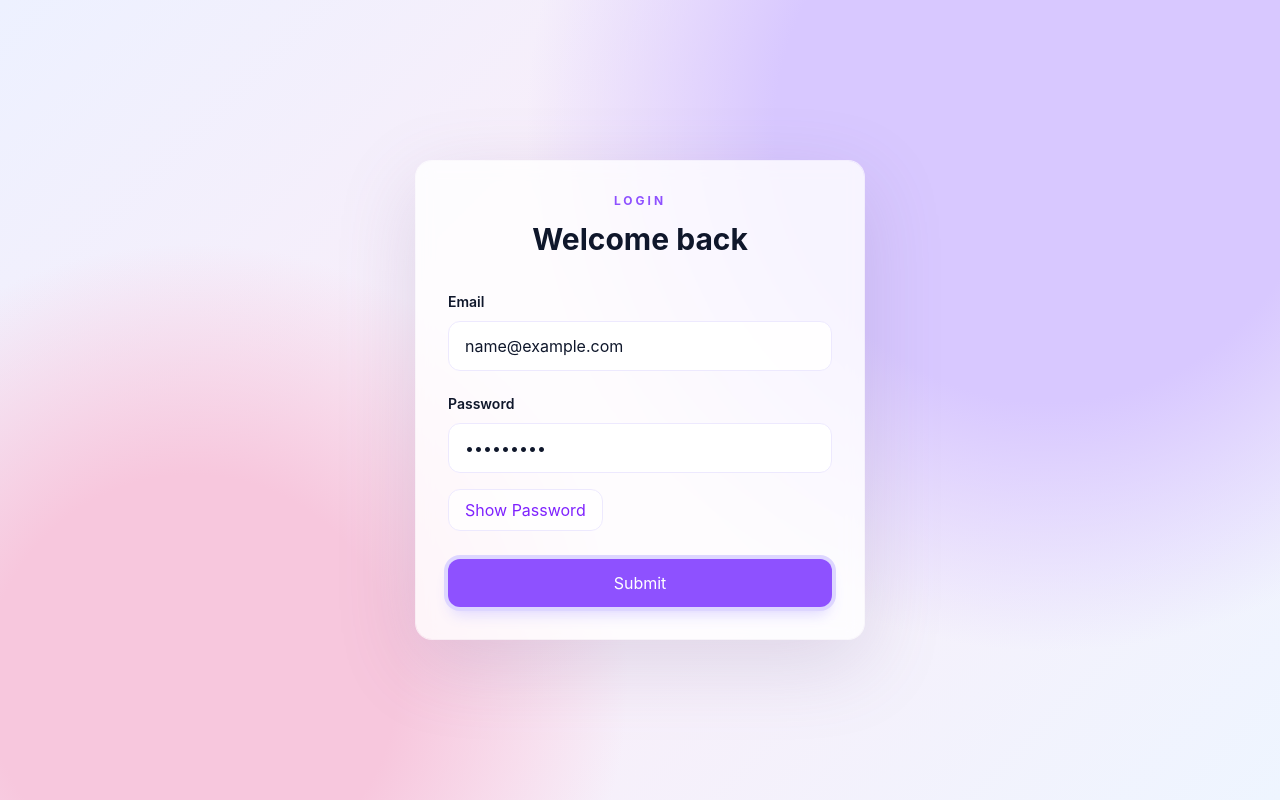
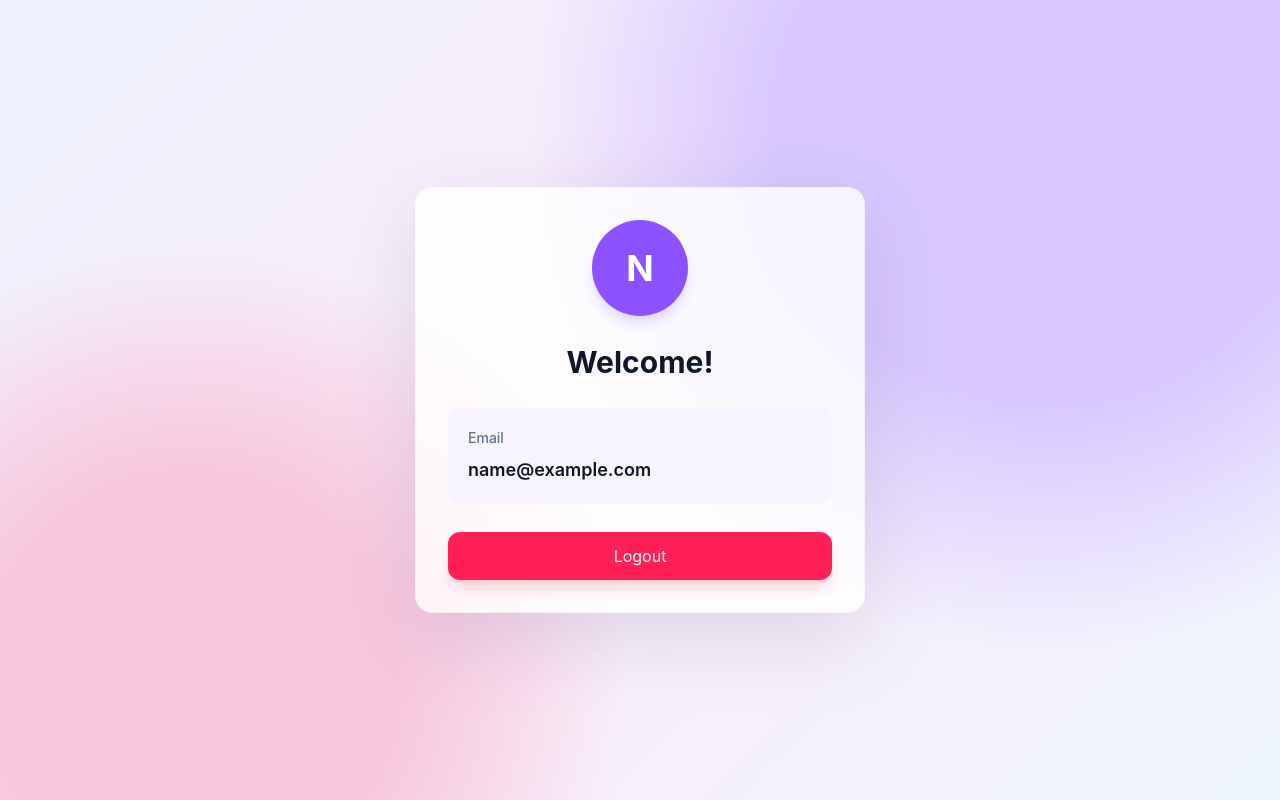
Before and after one commit to Wathisa/jsd12_week_10, a React (Vite) app: page / in a window 1280 px wide. Both pictures are taken after typing "name@example.com", "Sample123" into the empty fields and a click on the button "Submit". Built offline with nearby package versions, Linux system fonts and the light colour scheme.

Commit message:
Simulate successful login

```diff
--- a/src/App.jsx
+++ b/src/App.jsx
@@ -5,6 +5,7 @@ function App() {
   const [password, setPassword] = useState('');
   const [showPassword, setShowPassword] = useState(false);
   const [errors, setErrors] = useState({});
+  const [userEmail, setUserEmail] = useState('');
 
   function validateForm() {
     const nextErrors = {};
@@ -30,17 +31,50 @@ function App() {
       return;
     }
 
-    console.log('Email:', email);
-    console.log('Password:', password);
+    setUserEmail(email);
+    setPassword('');
+    setErrors({});
+  }
+
+  function handleLogout() {
+    setUserEmail('');
+    setEmail('');
+    setPassword('');
+    setErrors({});
+    setShowPassword(false);
   }
 
   return (
     <main className="min-h-screen bg-[radial-gradient(circle_at_15%_85%,#f7c7dd_0,#f7c7dd_16%,transparent_34%),radial-gradient(circle_at_82%_16%,#d8c8ff_0,#d8c8ff_22%,transparent_42%),linear-gradient(135deg,#edf1ff_0%,#fbedf8_48%,#eef5ff_100%)] px-5 py-8 text-slate-900">
       <section className="mx-auto flex min-h-[calc(100vh-4rem)] w-full max-w-md items-center justify-center">
-        <form
-          onSubmit={handleSubmit}
-          className="w-full rounded-2xl bg-white/80 p-8 shadow-[0_24px_80px_rgba(111,89,145,0.18)] ring-1 ring-white/70 backdrop-blur"
-        >
+        {userEmail ? (
+          <div className="w-full rounded-2xl bg-white/80 p-8 text-center shadow-[0_24px_80px_rgba(111,89,145,0.18)] ring-1 ring-white/70 backdrop-blur">
+            <div className="mx-auto flex size-24 items-center justify-center rounded-full bg-violet-500 text-4xl font-bold text-white shadow-lg shadow-violet-200">
+              {userEmail.charAt(0).toUpperCase()}
+            </div>
+
+            <h1 className="mt-7 text-3xl font-bold">Welcome!</h1>
+
+            <div className="mt-7 rounded-xl bg-violet-50/80 p-5 text-left">
+              <p className="text-sm font-medium text-slate-500">Email</p>
+              <p className="mt-2 break-words text-lg font-semibold text-slate-900">
+                {userEmail}
+              </p>
+            </div>
+
+            <button
+              type="button"
+              onClick={handleLogout}
+              className="mt-7 w-full rounded-xl bg-rose-500 px-5 py-3 font-bold text-white shadow-lg shadow-rose-200 transition hover:bg-rose-600 focus:outline-none focus:ring-4 focus:ring-rose-200"
+            >
+              Logout
+            </button>
+          </div>
+        ) : (
+          <form
+            onSubmit={handleSubmit}
+            className="w-full rounded-2xl bg-white/80 p-8 shadow-[0_24px_80px_rgba(111,89,145,0.18)] ring-1 ring-white/70 backdrop-blur"
+          >
           <p className="text-center text-xs font-bold uppercase tracking-[0.25em] text-violet-500">
             Login
           </p>
@@ -107,7 +141,8 @@ function App() {
           >
             Submit
           </button>
-        </form>
+          </form>
+        )}
       </section>
     </main>
   );
```
